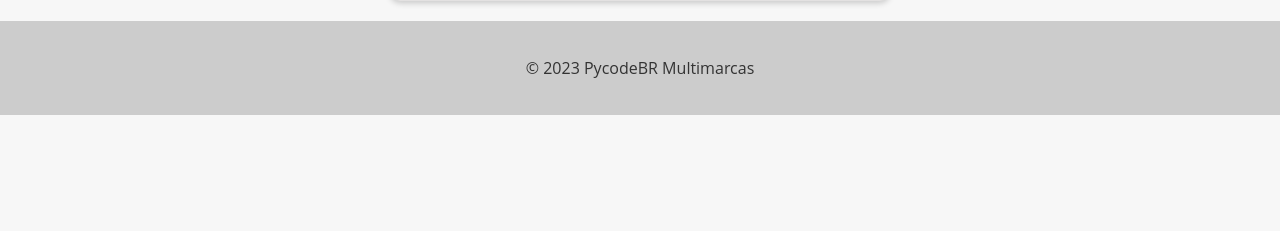
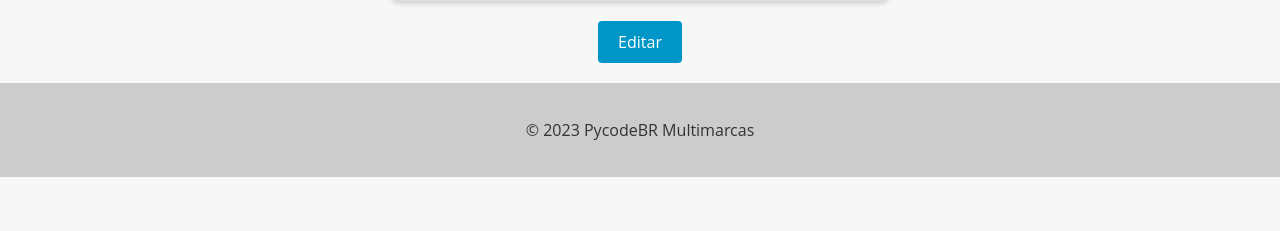
Before and after one commit to Lucas-Espindola-dev/Cars-Django, a Django app: template cars/templates/car_detail.html in a window 1280 px wide. Shown: the part 253-484 px from the top of the page. Run offline with Django 4.2, Linux system fonts and the light colour scheme; the template is opened without the code that fills it, so the values that code supplies are empty.

Commit message:
Update car_detail.html

```diff
--- a/cars/templates/car_detail.html
+++ b/cars/templates/car_detail.html
@@ -1,4 +1,4 @@
-{% extends 'base.html' %}
+{% extends "base.html" %}
 
 {% block content %}
   <style>
@@ -87,4 +87,7 @@
       <p><strong>Placa:</strong> {{ object.plate }}</p>
       <p><strong>Preço:</strong> R$ {{ object.value }}</p>
   </div>
+  <div class="buttons-container">
+    <a href="{% url 'car_update' pk=object.pk %}" class="btn btn-primary">Editar</a>
+  </div>
 {% endblock %}
```
